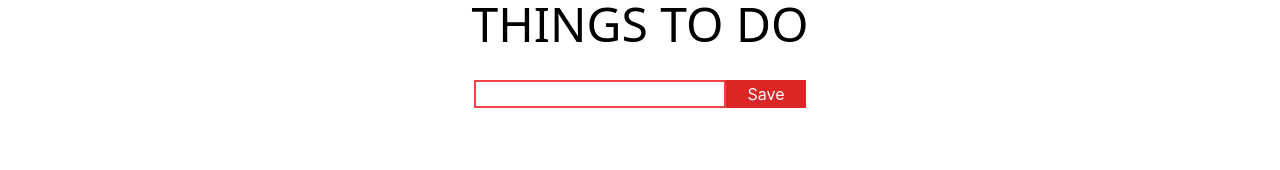
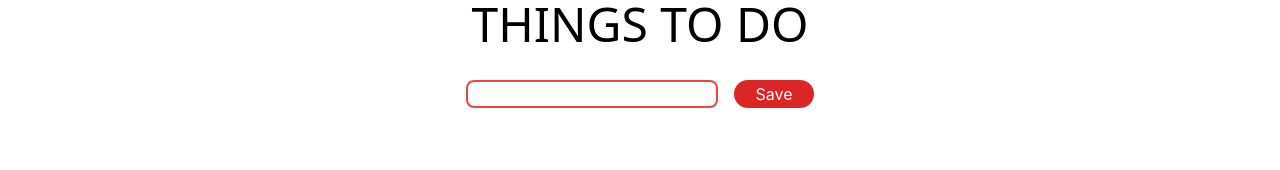
Before and after one commit to basilisSam/to-do-list, a React (Create React App) app: page / in a window 1280 px wide. Shown: the top 170 px of the page. Built offline with nearby package versions, Linux system fonts and the light colour scheme.

Commit message:
Add style to InputFields

```diff
--- a/src/components/InputField.js
+++ b/src/components/InputField.js
@@ -3,12 +3,12 @@
 function InputFields() {
   return (
     <div className='pt-8 '>
-      <form className='flex place-content-center'>
-        <input type='text' className='border-2 border-red-500' />
+      <form className='flex place-content-center space-x-4'>
+        <input type='text' className='border-2 border-red-500 rounded-lg  ' />
         <input
           type='submit'
           value='Save'
-          className='bg-red-600 text-white w-20 text-center'
+          className='bg-red-600 text-white w-20 text-center rounded-3xl space-x-8'
         />
       </form>
     </div>
```
